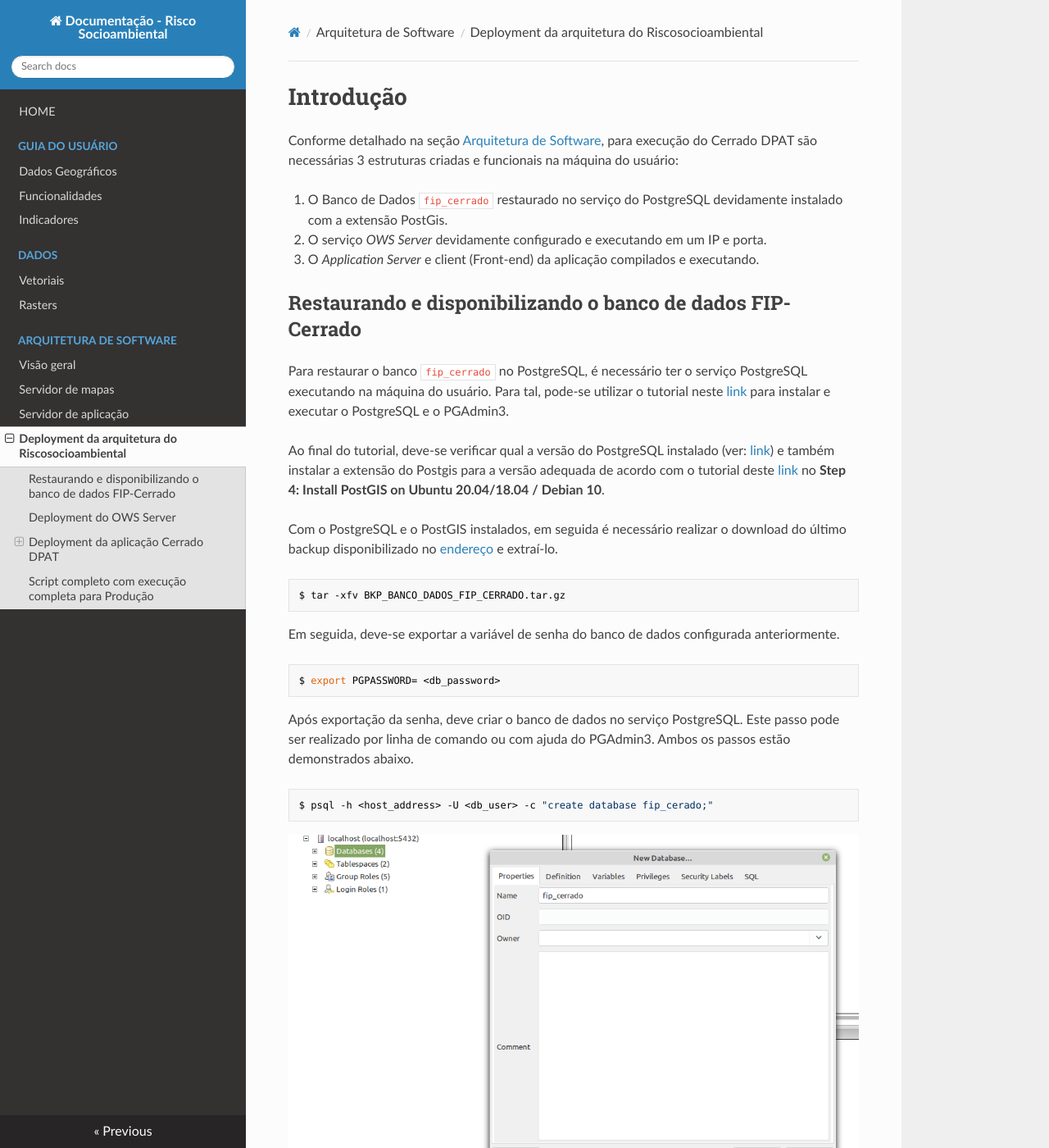
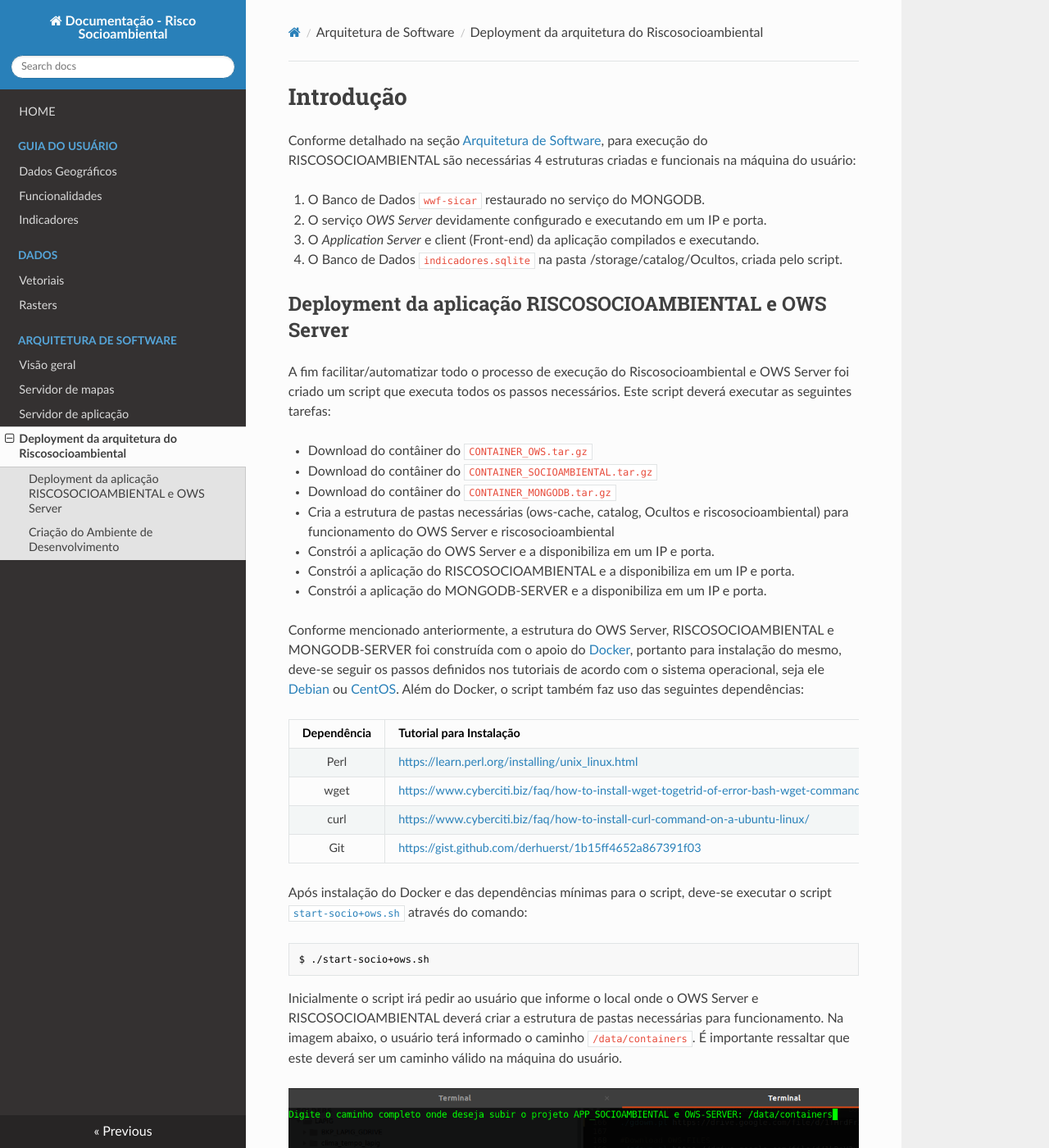
Before and after one commit to lapig-ufg/riscosocioambiental, an MkDocs documentation site: the page built from doc/docs/02-arq_execucao_risco.md, in a window 1280 px wide and 1400 px high. Shown: the whole window at 82% size. Built offline with MkDocs 1.6.1, drawn with Linux system fonts in a browser that asks for light colours; nearby versions of some CDN libraries; some of the changed text lies outside the part shown.

Commit message:
Docs - Deployment da aplicação

````diff
--- a/doc/docs/02-arq_execucao_risco.md
+++ b/doc/docs/02-arq_execucao_risco.md
@@ -1,70 +1,29 @@
 # Introdução
 
-Conforme detalhado na seção [Arquitetura de Software](/02-arq_geral), para execução do Cerrado DPAT são necessárias 3 estruturas criadas e funcionais na máquina do usuário:
+Conforme detalhado na seção [Arquitetura de Software](/02-arq_geral), para execução do RISCOSOCIOAMBIENTAL são necessárias 4 estruturas criadas e funcionais na máquina do usuário:
 
-1. O Banco de Dados `fip_cerrado` restaurado no serviço do PostgreSQL devidamente instalado com a extensão PostGis.
+1. O Banco de Dados `wwf-sicar` restaurado no serviço do MONGODB.
 
 2. O serviço *OWS Server* devidamente configurado e executando em um IP e porta.
 
 3. O *Application Server* e client (Front-end) da aplicação compilados e executando.
 
-
-## Restaurando e disponibilizando o banco de dados FIP-Cerrado
-
-Para restaurar o banco `fip_cerrado` no PostgreSQL, é necessário ter o serviço PostgreSQL executando na máquina do usuário. Para tal, pode-se utilizar o tutorial neste [link](https://medium.com/@thiago.reis/instalando-e-configurando-postgresql-no-ubuntu-86716cda5894) para instalar e executar o PostgreSQL e o PGAdmin3.
-
-Ao final do tutorial, deve-se verificar qual a versão do PostgreSQL instalado (ver: [link](https://phoenixnap.com/kb/check-postgresql-version)) e também instalar a extensão do Postgis para a versão adequada de acordo com o tutorial deste [link](https://computingforgeeks.com/how-to-install-postgis-on-ubuntu-debian/) no **Step 4: Install PostGIS on Ubuntu 20.04/18.04 / Debian 10**.
-
-Com o PostgreSQL e o PostGIS instalados, em seguida é necessário realizar o download do último backup disponibilizado no [endereço](https://drive.google.com/file/d/19nVhry3bvHpV_oY861saBV9prXpfnFtd/view?usp=sharing) e extraí-lo.
-
-``` sh
-$ tar -xfv BKP_BANCO_DADOS_FIP_CERRADO.tar.gz
-```
-
-Em seguida, deve-se exportar a variável de senha do banco de dados configurada anteriormente.
-
-``` sh
-$ export PGPASSWORD= <db_password>
-```
-
-Após exportação da senha, deve criar o banco de dados no serviço PostgreSQL. Este passo pode ser realizado por linha de comando ou com ajuda do PGAdmin3. Ambos os passos estão demonstrados abaixo.
-
-``` sh
-$ psql -h <host_address> -U <db_user> -c "create database fip_cerado;"
-```
-
-![Criação Database via PGAdmin3.](imgs/02/database.png)
-
-Após a criação do banco de dados, deve-se criar as extensões do PostGis e PlPGSql para uso das funções na aplicação.
-
-``` sh
-$ psql -h <host_address> -U <db_user> -d fip_cerrado -c "create extension postgis;"
-
-$ psql -h <host_address> -U <db_user> -d fip_cerrado -c "create extension plpgsql;"
-```
-
-Agora de fato pode-se restaurar o banco de dados baixado e extraído para a database `fip_cerrado` criada, o que pode ser alcançada através do comando.
-
-``` sh
-$ pg_restore -U fip_cerrado -h <host_address> -v -j 24 --format=d -C -d fip_cerrado fip_cerrado.sql/
-```
-
-Por fim, com o banco restaurado, deve-se criar/executar algumas funções auxiliares SQL para criação das [Materialized Views](https://www.postgresqltutorial.com/postgresql-materialized-views/) e algumas funções SQL customizadas para o Cerrado DPAT. Para tal, deve-se acessar o [arquivo .sql](https://github.com/lapig-ufg/d-pat/blob/master/src/server/scripts/bd_funcoes/ImportantFunctions.sql) e executá-lo da seguinte forma:
-
-``` sh
-$ psql -h <host_address> -U <db_user> -d fip_cerrado -a -f <ImportantFunctions.sql>
-```
+4. O Banco de Dados `indicadores.sqlite` na pasta /storage/catalog/Ocultos, criada pelo script.
 
 
-## Deployment do OWS Server
+## Deployment da aplicação RISCOSOCIOAMBIENTAL e OWS Server
 
-A fim facilitar/automatizar todo o processo de execução do OWS Server foi criado um script que executa todos os passos necessários. Este script deverá executar as seguintes tarefas:
+A fim facilitar/automatizar todo o processo de execução do Riscosocioambiental e OWS Server foi criado um script que executa todos os passos necessários. Este script deverá executar as seguintes tarefas:
 
-* Download do contâiner do OWS Server presente no [endereço](https://drive.google.com/file/d/11WLTneFgdKC4Cb31TludwAZ-6jd4YkrG/view?usp=sharing)
-* Cria a estrutura de pastas necessárias (ows-cache, catalog e dpat-files) para funcionamento do OWS Server.
+* Download do contâiner do `CONTAINER_OWS.tar.gz`
+* Download do contâiner do `CONTAINER_SOCIOAMBIENTAL.tar.gz`
+* Download do contâiner do `CONTAINER_MONGODB.tar.gz`
+* Cria a estrutura de pastas necessárias (ows-cache, catalog, Ocultos e riscosocioambiental) para funcionamento do OWS Server e riscosocioambiental
 * Constrói a aplicação do OWS Server e a disponibiliza em um IP e porta.
+* Constrói a aplicação do RISCOSOCIOAMBIENTAL e a disponibiliza em um IP e porta.
+* Constrói a aplicação do MONGODB-SERVER e a disponibiliza em um IP e porta.
 
-Conforme mencionado anteriormente, a estrutura do OWS Server foi construída com o apoio do [Docker](https://www.docker.com/), portanto para instalação do mesmo, deve-se seguir os passos definidos nos tutoriais de acordo com o sistema operacional, seja ele [Debian](https://docs.docker.com/engine/install/debian/) ou [CentOS](https://docs.docker.com/engine/install/centos/). Além do Docker, o script também faz uso das seguintes dependências:
+Conforme mencionado anteriormente, a estrutura do OWS Server, RISCOSOCIOAMBIENTAL e MONGODB-SERVER foi construída com o apoio do [Docker](https://www.docker.com/), portanto para instalação do mesmo, deve-se seguir os passos definidos nos tutoriais de acordo com o sistema operacional, seja ele [Debian](https://docs.docker.com/engine/install/debian/) ou [CentOS](https://docs.docker.com/engine/install/centos/). Além do Docker, o script também faz uso das seguintes dependências:
 
 | Dependência | Tutorial para Instalação |
 | :------: | ---- |
@@ -75,31 +34,22 @@ Conforme mencionado anteriormente, a estrutura do OWS Server foi construída com
 
 
 
-Após instalação do Docker e das dependências mínimas para o script, deve-se executar o script [`start-ows.sh`](https://drive.google.com/file/d/1dPdvaUiVkGHB_sz4dWifuj5z8bUH-PT_/view?usp=sharing) através do comando:
+Após instalação do Docker e das dependências mínimas para o script, deve-se executar o script [`start-socio+ows.sh`](https://drive.google.com/file/d/1OsaO9zfyJyoBsmq9IukXWl1baYJcDW3A/view?usp=sharing) através do comando:
 
 ``` sh
-$ ./start-ows.sh
+$ ./start-socio+ows.sh
 ```
 
-Inicialmente o script irá pedir ao usuário que informe o local onde o OWS deverá criar a estrutura de pastas necessárias para funcionamento. Na imagem abaixo, o usuário terá informado o caminho `/mnt/hd02`. É importante ressaltar que este deverá ser um caminho válido na máquina do usuário, porém, como o OWS Server está armazenado em um contâiner Docker, o script irá mapear automaticamente este caminho para `/STORAGE` dentro da estrutura do Docker.
+Inicialmente o script irá pedir ao usuário que informe o local onde o OWS Server e RISCOSOCIOAMBIENTAL deverá criar a estrutura de pastas necessárias para funcionamento. Na imagem abaixo, o usuário terá informado o caminho `/data/containers`. É importante ressaltar que este deverá ser um caminho válido na máquina do usuário.
 
 ![Estrutura de pastas](imgs/02/ows-standalone/exec-ows-1.png)
 
-Em seguida, deve-se informar o diretório onde o cache deverá ser armazenado. Na imagem abaixo, o usuário terá informado novamente o caminho `/mnt/hd02`.
+Em seguida, deve-se informar o diretório onde o cache deverá ser armazenado. Na imagem abaixo, o usuário terá informado novamente o caminho `/storage`. porém, como o OWS Server está armazenado em um contâiner Docker, o script irá mapear automaticamente este caminho para `/STORAGE` dentro da estrutura do Docker.
+
 
 ![Estrutura de pastas](imgs/02/ows-standalone/exec-ows-2.png)
 
-Em seguida, o script irá pedir para que o usuário informe o host (endereço) de onde está rodando o serviço do Banco de dados PostgreSQL, bem como, a porta de execução, o nome do banco de dados e a senha do banco. Estes dados são necessários para configurar o acesso do Mapserver ao banco de dados a fim de criar as camadas de dados vetoriais.
-
-![Host do BD](imgs/02/ows-standalone/exec-ows-3.png)
-
-![Porta do DB](imgs/02/ows-standalone/exec-ows-4.png)
-
-![Nome do DB](imgs/02/ows-standalone/exec-ows-5.png)
-
-![Senha do BD](imgs/02/ows-standalone/exec-ows-6.png)
-
-Após a inicialização do das variáveis necessárias para conectar o OWS Server com o banco de dados, o script irá realizar automaticamente o download do contâiner do OWS Server e importá-lo corretamente no Docker instalado na máquina do usuário.
+Após a inicialização do das variáveis necessárias o script irá realizar automaticamente o download do contâiner do OWS Server, RISCOSOCIOAMBIENTAL,MONGODB-SERVER e importá-los corretamente no Docker instalado na máquina do usuário.
 
 ![Download OWS](imgs/02/ows-standalone/exec-ows-7.png)
 
@@ -107,15 +57,21 @@ Após a importação correta do contâiner, o OWS Server deverá estar executand
 
 ![Requisicao ao OWS](imgs/02/ows-standalone/exec-ows-8.png)
 
-Após a execução do OWS Server, também é necessário mover os arquivos Raster presentes no [link](https://drive.google.com/file/d/1L2pW2PudSsmwGQMhPGXbZd5sJvBmEcSW/view?usp=sharing) para dentro da pasta `catalog` criada no caminho informado pelo usuário no início do script.
+Após a importação correta do contâiner, o RISCOSOCIOAMBIENTAL deverá estar executando e aguardando requisições em **localhost** ou **127.0.0.1** na **porta 2000**. A imagem abaixo apresenta um exemplo de requsição feita através do *NAVEGADOR* no endereço `http://127.0.0.1:2000`, que recebe a página do RISCOSOCIOAMBIENTAL.
+
+![Requisicao ao OWS](imgs/02/ows-standalone/exec-ows-9.png)
+
+Após a execução do OWS Server e RISCOSOCIOAMBIENTAL, também é necessário mover o `indicadores.sqlite` presentes no [link](https://drive.google.com/file/d/1Qww9WQ7G1YHZ1ndLEYzrTrcjAklTRP1v/view?usp=sharing) para dentro da pasta `/storage/catalog/Ocultos` criada no caminho informado pelo usuário no início do script.
 
 Por fim, vale ressaltar que uma vez que o contâiner do OWS Server esteja configurado e funcionando não é mais necessário executar o script `start-ows.sh`. Já existe um script na raiz do contâiner que é responsável por executar o OWS Server imediatamente após o contâiner ser inicializado. Portanto, basta executar:
+
+OBS: Dentro da pasta /catalog/Ocultos/ deve existir os dois arquivos `indicadores.sqlite` e `indicadores.map`, caso nao exista os dois nao irá funcionar a aplicação.
 
 ``` sh
 $ docker restart OWS bash
 ```
 
-E caso deseja entrar no contâiner e verificar os arquivos internos, tais como **logs** de requisições, basta executar:
+E caso deseja entrar no contâiner do OWS-SERVER e verificar os arquivos internos, tais como **logs** de requisições, basta executar:
 
 ``` sh
 $ docker exec -it OWS bash
@@ -123,42 +79,30 @@ $ cd /APP/lapig-maps/src/ows/log
 $ tail -f ows-mapserv.log
 ```
 
-## Deployment da aplicação Cerrado DPAT
+E caso deseja entrar no contâiner do OWS-SOCIOAMBIENTAL e verificar os arquivos internos, tais como **logs** de requisições, basta executar:
 
-Para execução do Cerrado DPAT é importante ressaltar que o Banco de Dados deve estar restaurado e acessível conforme abordado na [seção](/02-arq_execucao_dpat/#restaurando-e-disponibilizando-o-banco-de-dados-fip-cerrado) e também deve-se ter o [OWS Server](/02-arq_execucao_dpat/#execucao-do-ows-server) funcionando corretamente.
-
-A seguir será abordado duas maneiras de executar a aplicação Cerrado DPAT em ambientes de Desenvolvimento e Produção. Para o ambiente de desenvolvimento será detalhado um passo a passo partindo do pressuposto que um programador irá dar manutenção ou continuidade no Cerrado DPAT. Já o ambiente de produção, será disponibilizado um script que executa todos os passos para disponibilizar o Cerrado DPAT em uma porta da máquina que está sendo executado.
-
-Em seguida, certifique-se de criar corretamente um arquivo `.env` conforme abordado na [seção](02-arq_servidor_de_aplicacao.md/#servidor-de-aplicacao). Um exemplo de arquivo `.env` criado durante o processo de execução do script para o ambiente de Produção pode ser observado abaixo:
-
-```
-APP_PRODUCAO='/STORAGE/dpat-files'
-CLIENT_DIR='/../client/dist/lapig-dpat/'
-LANG_DIR='/lang'
-LOG_DIR='/log/'
-TMP='/tmp/'
-FIELD_DATA_DIR='/campo-dpat/'
-UPLOAD_DATA_DIR='/upload-dpat/'
-DOWNLOAD_DATA_DIR='/download-dpat/'
-
-PG_USER='db_user'
-PG_HOST='127.0.0.1'
-PG_DATABASE='fip_cerrado'
-PG_PASSWORD='db_password'
-PG_PORT='db_port'
-PG_DEBUG=true
-
-PORT=3000
-OWS_HOST='http://172.18.0.8:5000'
-OWS_DOMAINS='http://172.18.0.8:5000'
-NDVI_DOMAIN='127.0.0.1:4200'
+``` sh
+$ docker exec -it APP_SOCIOAMBIENTAL bash
+$ cd /APP/riscosocioambiental/server
+$ tail -f app.out
 ```
 
-### Ambiente de Desenvolvimento
+E caso deseja entrar no contâiner do MONGODB-SERVER e verificar se o banco foi restaurado com sucesso, tais como **logs** de requisições, basta executar:
 
-Assim como abordado na [seção](/02-arq_geral/#arquitetura-de-software), o Cerrado DPAT foi construído com NodeJS como *Application Server* e Angular como cliente (*WebMap Client*). Portanto, primeiramente é necessária a instalação destes componentes na máquina do desenvolvedor. Para tal, pode-se seguir o passo-a-passo elaborado neste [link](https://www.tecmint.com/install-angular-cli-on-linux/)
+``` sh
+$ docker exec -it APP_SOCIOAMBIENTAL bash
+$ cd /APP/dump
+$ cat log-restore.out
+```
 
-Para execução do Cerrado DPAT em ambiente de desenvolvimento, primeiramente é necessário realizar um [`fork`](https://github.com/UNIVALI-LITE/Portugol-Studio/wiki/Fazendo-um-Fork-do-reposit%C3%B3rio) do projeto para a sua conta pessoal do Github e em seguida executar um [`git clone`](https://docs.github.com/pt/free-pro-team@latest/github/creating-cloning-and-archiving-repositories/cloning-a-repository) do [repositório do projeto](https://github.com/lapig-ufg/d-pat).
+## Criação do Ambiente de Desenvolvimento
+
+A seguir será abordado como executar a aplicação RISCOSOCIOAMBIENTAL em ambiente de Desenvolvimento. Para o ambiente de desenvolvimento será detalhado um passo a passo partindo do pressuposto que um programador irá dar manutenção ou continuidade no RISCOSOCIOAMBIENTAL. Já o ambiente de produção, será disponibilizado via script que executa todos os passos para disponibilizar o RISCOSOCIOAMBIENTAL em uma porta da máquina que está sendo executado.
+
+
+Assim como abordado na [seção](/02-arq_geral/#arquitetura-de-software), o RISCOSOCIOAMBIENTAL foi construído com NodeJS como *Application Server* e Angular como cliente (*WebMap Client*). Portanto, primeiramente é necessária a instalação destes componentes na máquina do desenvolvedor. Para tal, pode-se seguir o passo-a-passo elaborado neste [link](https://www.tecmint.com/install-angular-cli-on-linux/)
+
+Para execução do RISCOSOCIOAMBIENTAL em ambiente de desenvolvimento, primeiramente é necessário realizar um [`fork`](https://github.com/UNIVALI-LITE/Portugol-Studio/wiki/Fazendo-um-Fork-do-reposit%C3%B3rio) do projeto para a sua conta pessoal do Github e em seguida executar um [`git clone`](https://docs.github.com/pt/free-pro-team@latest/github/creating-cloning-and-archiving-repositories/cloning-a-repository) do [repositório do projeto](https://github.com/lapig-ufg/d-pat).
 
 Para inicializar o servidor de aplicação (*Application Server*) deve-se executar o passo-a-passo descrito na [seção](/02-arq_servidor_de_aplicacao/#servidor-de-aplicacao). A execução da mesma irá inicializar o *Application Server* em localhost na porta 3000. Para verificar o seu funcionamento, pode-se realizar a requisição abaixo em um navegador qualquer, que deverá apresentar um resultado semelhante a [este](https://cerradodpat.org/service/deforestation/largest?year=2019&amount=15).
 
@@ -184,32 +128,4 @@ Ao finalizar a compilação do projeto, a aplicação estará executando em loca
 http://localhost:4200
 ```
 
-### Ambiente de Produção
-
-Em seguida, uma segunda maneira de disponibilizar o Cerrado DPAT é em ambiente de produção. É importante ressaltar que o *OWS Server* deve estar executando para que o Cerrado DPAT faça as requisições de imagens das diferentes camadas utilizadas pelo sistema.
-
-Para facilitar o processo de *deployment* em produção, foi criado um [script](https://drive.google.com/file/d/1JFpmJtAHU37jYrBeAJ8BEjmiEeuSn7XQ/view?usp=sharing) que realiza todos os passos necessários para execução do Cerrado DPAT em produção. Para executar o script basta executar em um Terminal:
-
-``` sh
-$ ./start-dpat.sh
-```
-
-Assim como detalhado na seção de [Deployment do OWS Server](/02-arq_execucao_dpat/#execucao-do-ows-server), este script irá pedir ao usuário que informe os parâmetros **endereço, nome, porta, usuário e senha** do Banco de Dados, de forma a alterar corretamente o arquivo de configuração do ambiente, `.env` corretamente.
-
-Em seguida, após pedir as informações do Banco de Dados, o script irá pedir ao usário que informe o local onde a estrutura de pastas do Cerrado DPAT deverá ser criada e também qual o endereço de IP da máquina de produção onde será realizado o *deployment* assim como informado nas imagens abaixo.
-
-![Senha do BD](imgs/02/ows-standalone/dpat-1.png)
-
-![Senha do BD](imgs/02/ows-standalone/dpat-2.png)
-
-Basicamente o script deverá criar e ajustar automaticamente as variáveis de ambiente do Cerrado DPAT, realizar o download e importação do [contâiner docker](https://drive.google.com/file/d/1QKiBeo9II2auQik1jJdBACnHp4qrfc0f/view?usp=sharing) onde todas as dependências do projeto já estão devidamente ajustadas e executar os passos necessários para compilar e disponibilizar a aplicação no endereço de IP informado na execução do script na **porta 3000**, assim como apresentado na imagem abaixo.
-
-## Script completo com execução completa para Produção
-
-Por fim, também foi criado um [script](https://drive.google.com/file/d/1V6jRqeOUpqApvpaARRRB_iiN7D3GlFAV/view?usp=sharing) que realiza todos os passos abordados nas seções [Deployment do OWS Server](/02-arq_execucao_dpat/#execucao-do-ows-server) e [Deployment do Cerrado DPAT](/02-arq_execucao_dpat/#execucao-da-aplicacao-cerrado-dpat). Para tal, basta executar em Terminal.
-
-``` sh
-$ ./start-dpat+ows.sh
-```
-
-Após execução dos scripts o OWS Server estará executando na máquina do usuário na porta **5000** e o Cerrado DPAT também na máquina do usuário na porta **3000**.
+Após execução dos scripts o OWS Server estará executando na máquina do usuário na porta **5000** e o RISCOSOCIOAMBIENTAL também na máquina do usuário na porta **3000**.
````
Also changed, not shown: doc/docs/imgs/02/ows-standalone/dpat-1.png (deleted), doc/docs/imgs/02/ows-standalone/dpat-2.png (deleted), doc/docs/imgs/02/ows-standalone/exec-ows-1.png, doc/docs/imgs/02/ows-standalone/exec-ows-2.png, doc/docs/imgs/02/ows-standalone/exec-ows-3.png (deleted), doc/docs/imgs/02/ows-standalone/exec-ows-4.png (deleted), doc/docs/imgs/02/ows-standalone/exec-ows-5.png (deleted), doc/docs/imgs/02/ows-standalone/exec-ows-6.png (deleted), doc/docs/imgs/02/ows-standalone/exec-ows-7.png, doc/docs/imgs/02/ows-standalone/exec-ows-9.png (added).
